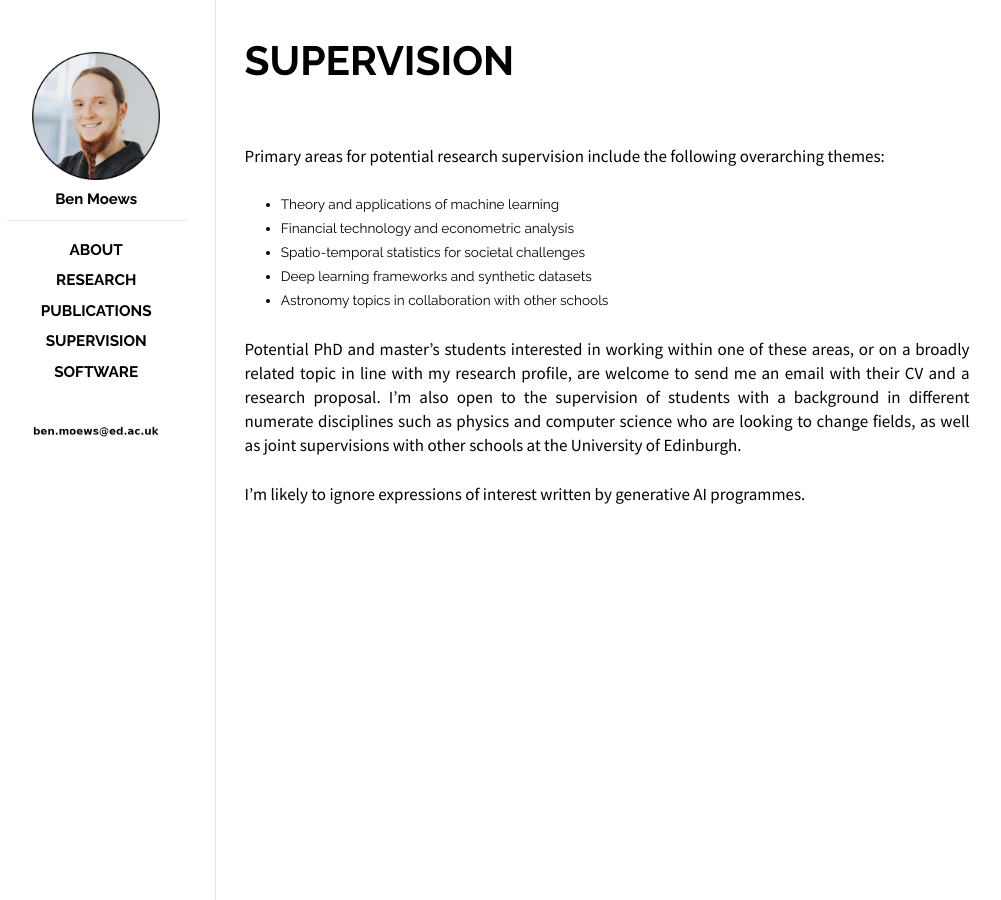
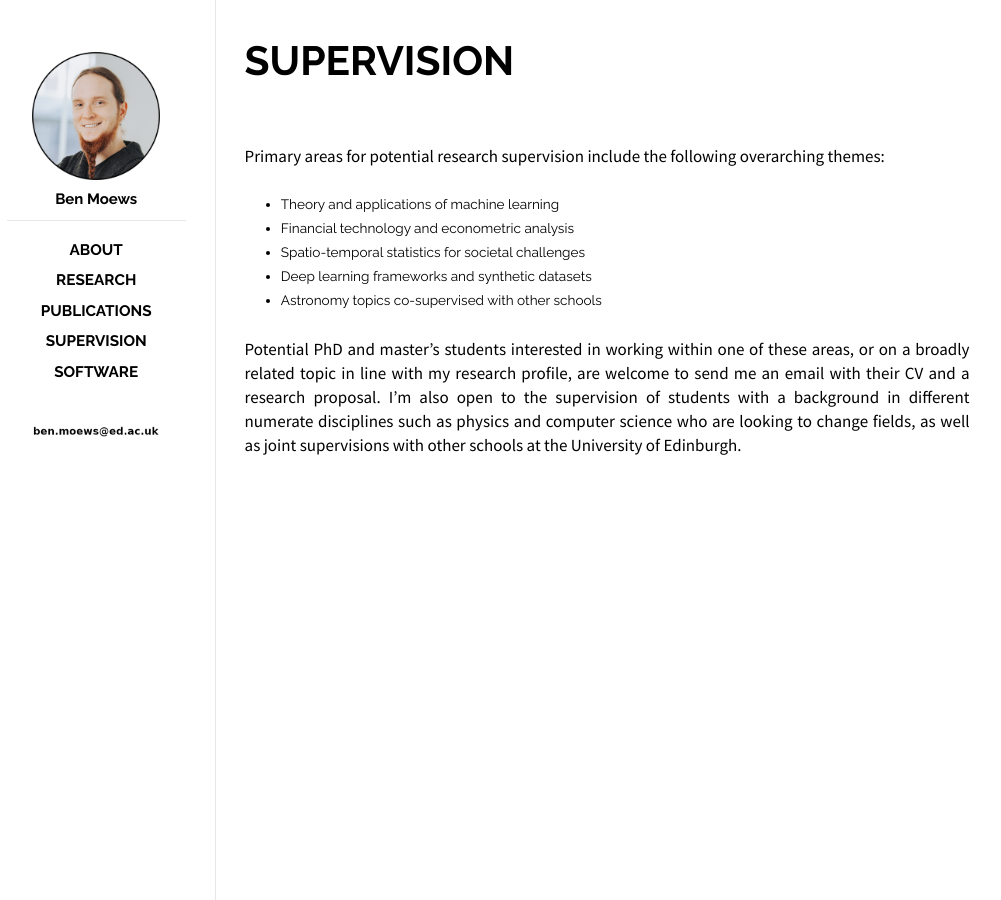
Before and after one commit to moews/moews.github.io, a Jekyll site: the page built from _posts/2017-03-25-supervision.md, in a window 1280 px wide. Shown: the whole page, without its empty margins (143-1144 px from the left). Built offline with Jekyll 4.4.1, drawn with Linux system fonts in a browser that asks for light colours.

Commit message:
Update 2017-03-25-supervision.md

```diff
--- a/_posts/2017-03-25-supervision.md
+++ b/_posts/2017-03-25-supervision.md
@@ -50,11 +50,14 @@ Primary areas for potential research supervision include the following overarchi
 * Financial technology and econometric analysis
 * Spatio-temporal statistics for societal challenges
 * Deep learning frameworks and synthetic datasets
-* Astronomy topics in collaboration with other schools
+* Astronomy topics co-supervised with other schools
 
 <div style="height:25px;font-size:1px;">&nbsp;</div>
 
 Potential PhD and master's students interested in working within one of these areas, or on a broadly related topic in line with my research profile, are welcome to send me an email with their CV and a research proposal. I'm also open to the supervision of students with a background in different numerate disciplines such as physics and computer science who are looking to change fields, as well as joint supervisions with other schools at the University of Edinburgh.
 
+<!--
 I'm likely to ignore expressions of interest written by generative AI programmes.
+-->
+
 <br>
```
